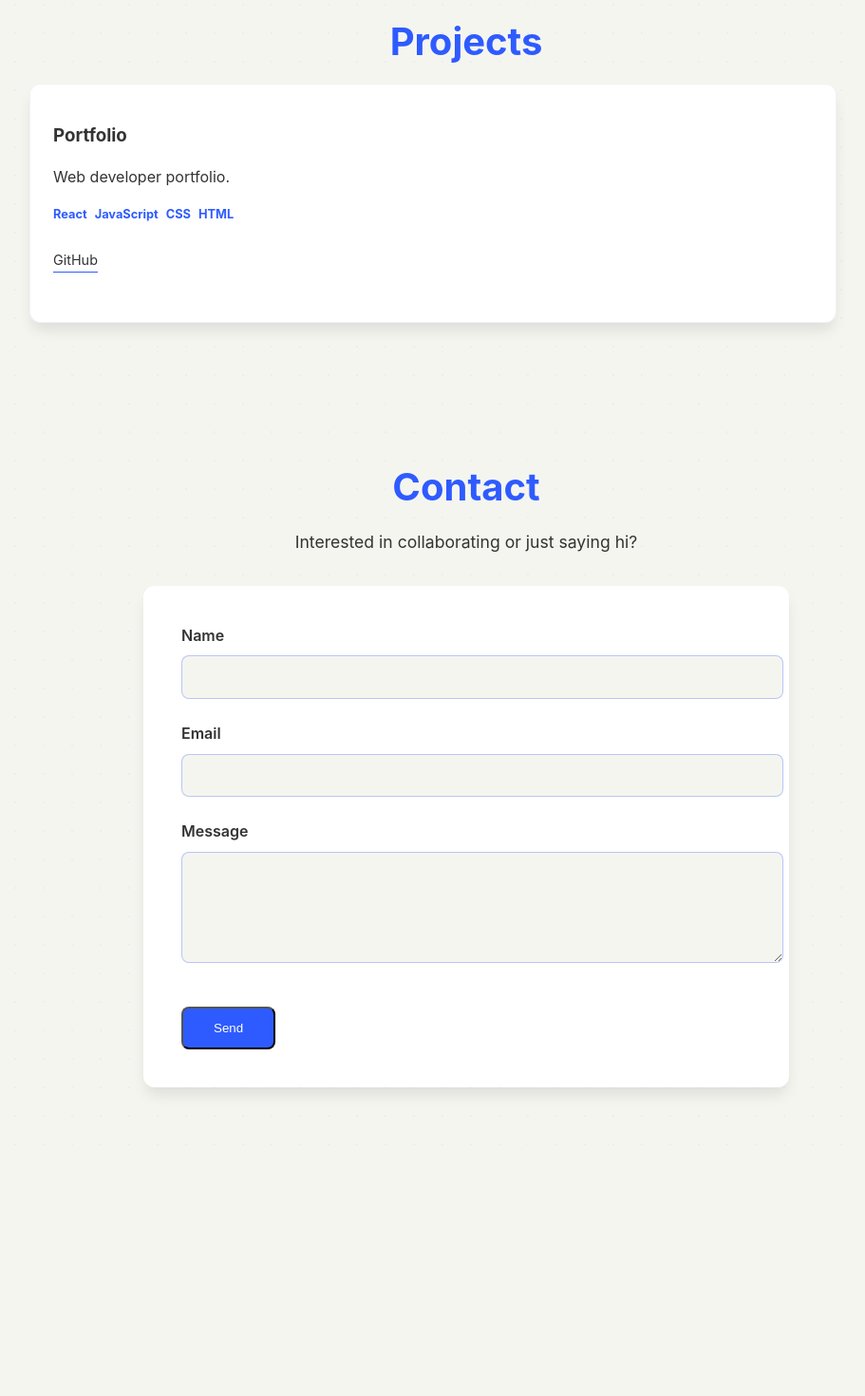
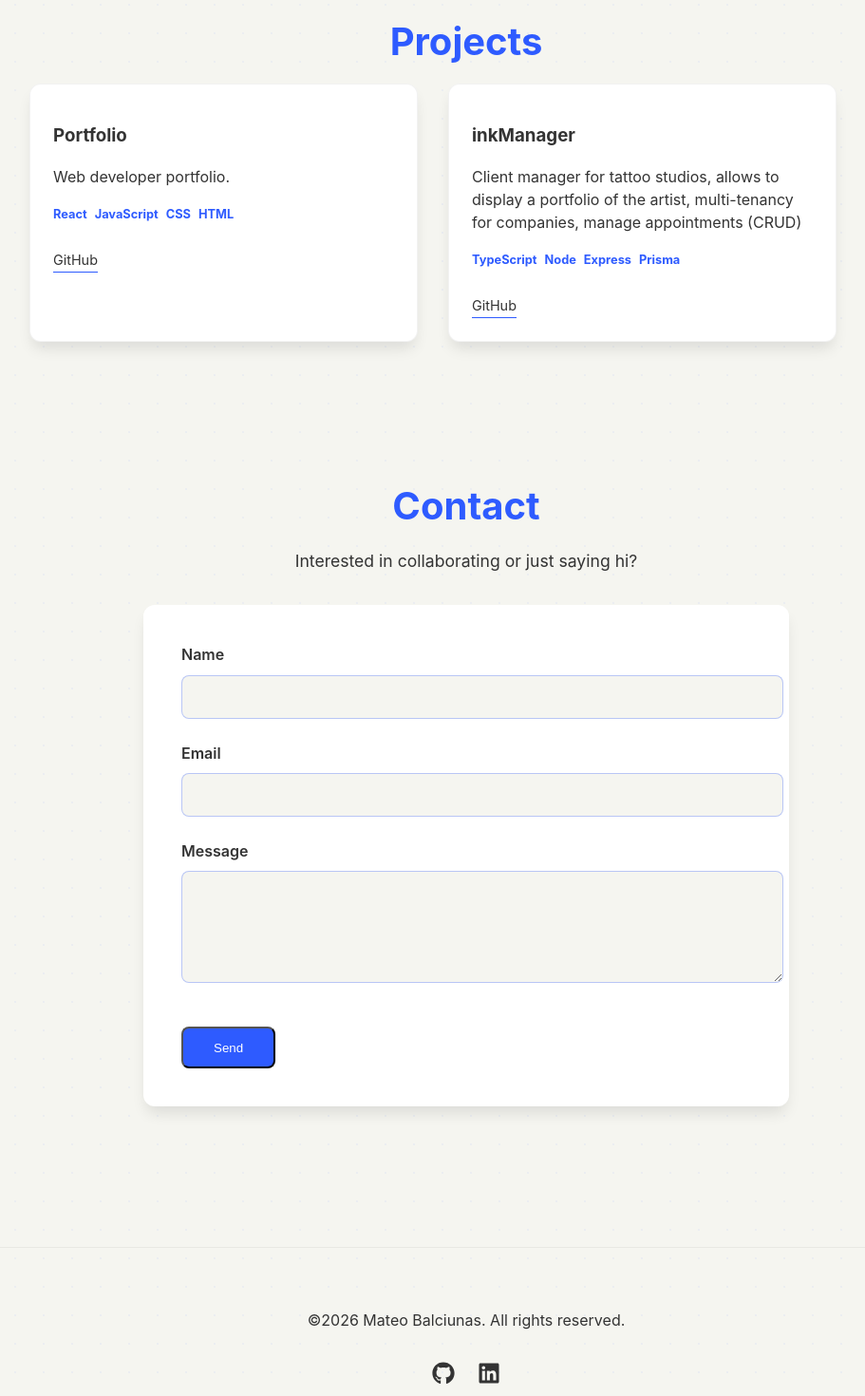
Before and after one commit to mateo-balciunas/my-portfolio, a React (Vite) app: page / in a window 1280 px wide. Shown: the part 1780-3250 px from the top of the page at 95% size, without its empty margins (149-1060 px from the left). Before the commit the page ends 3009 px from the top, so only its background shows below. Built offline with nearby package versions, Linux system fonts and the light colour scheme.

Commit message:
Feature: added footer and new project

```diff
--- a/src/App.jsx
+++ b/src/App.jsx
@@ -5,6 +5,7 @@ import About from "./components/About.jsx";
 import Skills from "./components/Skills.jsx";
 import Projects from "./components/Projects.jsx";
 import Contact from "./components/Contact.jsx";
+import Footer from "./components/Footer.jsx";
 
 import "./i18n";
 
@@ -26,6 +27,7 @@ function App() {
         <Projects />
         <Contact />
       </main>
+      <Footer />
     </div>
   )
 }
--- /dev/null
+++ b/src/components/Footer.jsx
@@ -0,0 +1,23 @@
+import React from "react";
+import { FaGithub, FaLinkedin } from "react-icons/fa";
+import { useTranslation } from "react-i18next";
+
+function Footer() {
+const {t} = useTranslation();
+const currentYear = new Date().getFullYear();
+
+return (
+    <footer className="footer">
+        <div className="footer-content">
+            <p>©{currentYear} Mateo Balciunas. {t('footer.rights')}</p>
+            <div className="footer-socials">
+                <a href="https://github.com/mateo-balciunas" target="_blank" rel="noreferrer">< FaGithub /></a>
+                <a href="https://www.linkedin.com/in/mateo-balciunas-ronzoni-026658187" target="_blank" rel="noreferrer"><FaLinkedin /></a>
+            </div>
+        </div>
+    </footer>
+)
+
+}
+
+export default Footer
--- a/src/components/Projects.jsx
+++ b/src/components/Projects.jsx
@@ -11,6 +11,13 @@ function Projects() {
             description: t("projects.portfolio.description"),
             tags: ["React", "JavaScript", "CSS", "HTML"],
             github: "https://github.com/mateo-balciunas/my-portfolio.git",
+        },
+        {
+            key: "inkManager",
+            title: "inkManager",
+            description: t("projects.inkManager.description"),
+            tags: ["TypeScript", "Node", "Express", "Prisma"],
+            github: "https://github.com/mateo-balciunas/InkManager-backend.git"
         }
     ]
     return (
--- a/src/locales/en.json
+++ b/src/locales/en.json
@@ -27,6 +27,9 @@
     "portfolio": {
       "title": "Portfolio",
       "description": "Web developer portfolio."
+    },
+    "inkManager": {
+      "description": "Client manager for tattoo studios, allows to display a portfolio of the artist, multi-tenancy for companies, manage appointments (CRUD)"
     }
   },
   "contact": {
@@ -36,5 +39,8 @@
     "email": "Email",
     "message": "Message",
     "send": "Send"
+  },
+  "footer": {
+    "rights": "All rights reserved."
   }
 }
--- a/src/locales/es.json
+++ b/src/locales/es.json
@@ -27,6 +27,9 @@
     "portfolio": {
       "title": "Portfolio",
       "description": "Portfolio de desarrollador web."
+    },
+    "inkManager": {
+      "description": "Gestor de clientes para estudios de tatuajes, permite mostrar un portfolio del artista, multi-inquilino para empresas, gestionar citas (CRUD)."
     }
   },
   "contact": {
@@ -36,5 +39,8 @@
     "email": "Email",
     "message": "Mensaje",
     "send": "Enviar"
+  },
+  "footer": {
+    "rights": "Todos los derechos reservados."
   }
 }
--- a/src/styles/styles.css
+++ b/src/styles/styles.css
@@ -333,3 +333,32 @@ h2 {
     display: inline-block;
     margin-top: 1rem;
 }
+
+/* Footer */
+.footer {
+    padding: 3rem 0;
+    border-top: 1px solid rgba(0, 0, 0, 0.05);
+    margin-top: 4rem;
+}
+
+.footer-content {
+    display: flex;
+    flex-direction: column;
+    align-items: center;
+    gap: 1rem;
+}
+
+.footer-socials {
+    display: flex;
+    gap: 1.5rem;
+    font-size: 1.5rem;
+}
+
+.footer-socials a {
+    color: var(--text-color);
+    transition: color 0.3s;
+}
+
+.footer-socials a:hover {
+    color: var(--primary-color);
+}
```
